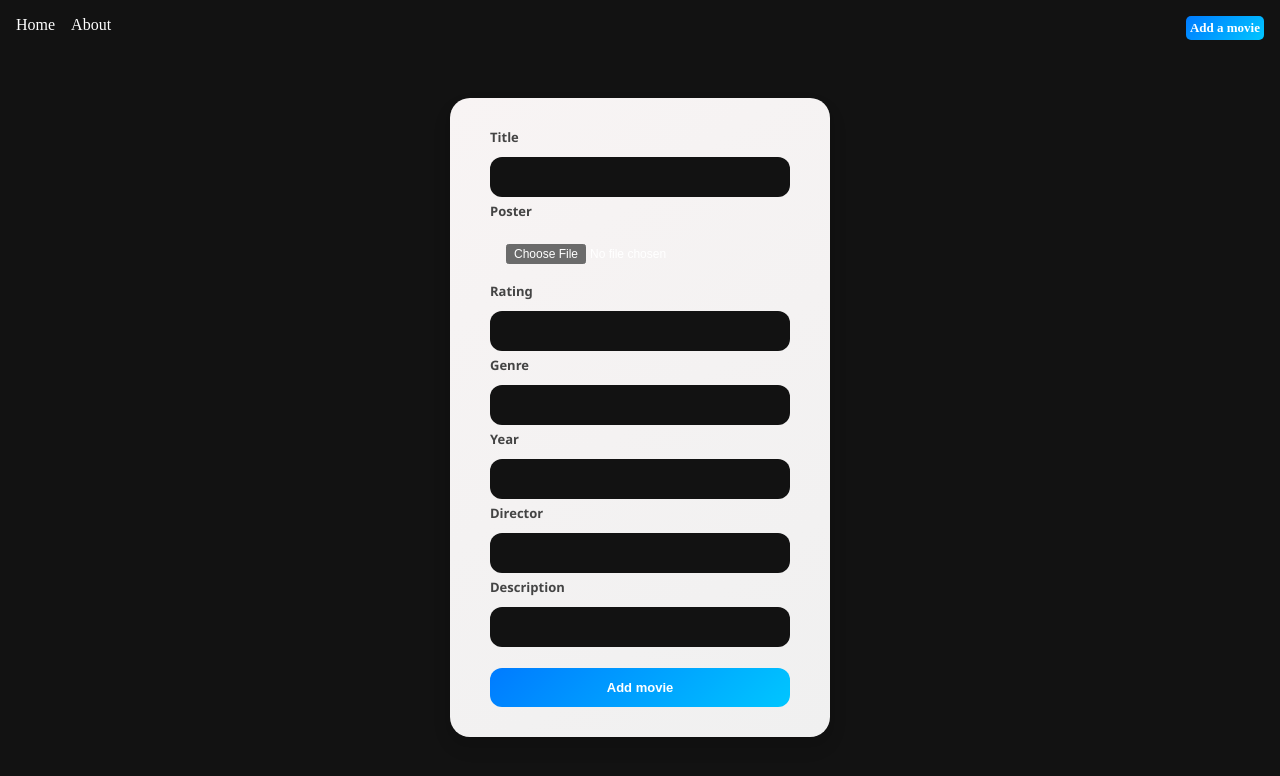
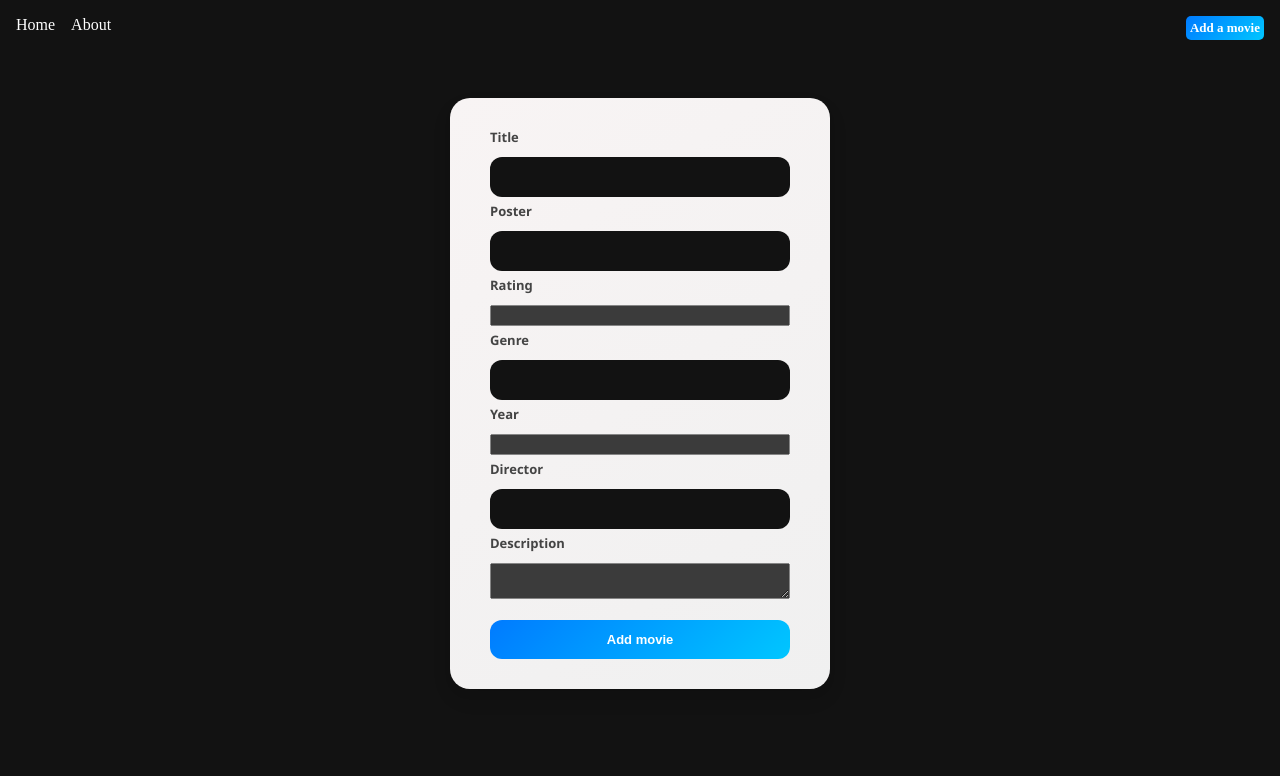
Before and after one commit to lavil014/movie-explorer-app, a React (Vite) app: page /addamovie in a window 1280 px wide. Shown: the top 776 px of the page. Built offline with nearby package versions, Linux system fonts and the light colour scheme.

Commit message:
feat(addMovie) : addMovie function addMovie function updated to add the new movie data to the movies array.

```diff
--- a/src/components/MovieForm.jsx
+++ b/src/components/MovieForm.jsx
@@ -1,43 +1,92 @@
 import '../Stylesheets/MovieForm.css'
 import { useState } from 'react'
 
+import movies from '../data/movies.json'
 
 const MovieForm = ()=>{
 
-  const [title, setTitle] = useState('');
-  const [poster, setPoster] = useState('');
-  const [rating, setRating] = useState(0);
-  const [genre, setGenre] = useState('');
-  const [year , setYear] = useState(0);
-  const [director, setDirector] = useState('');
-  const [description, setDescription] = useState('');
+  const [movieData, setMovieData] = useState({
+    title : '',
+    poster : '',
+    rating : '',
+    genre : '',
+    year : '',
+    director : '',
+    description : ''
+  })
+
+  const [newMovieData, setNewMovieData]= useState(movies);
+
+  const {title, poster,rating,genre,year,director,description} = movieData;
 
 
+  const manageMovieData = (e)=>{
+
+    const {name, value} = e.target;
+    let updatedValue = value;
 
 
-  const addMovie = ()=>{
-    alert('Add your movie');
+    if(name === 'rating' || name === 'year'){
+
+      updatedValue = Number(value);
+
+      if(updatedValue === ''){
+        updatedValue = 0
+      }
+
+    }else{
+      updatedValue = value;
+    }
+
+
+      setMovieData((prevData)=>({
+        ...prevData,
+        [name] : updatedValue
+      }));
+
   }
+
+
+  const addMovie = (e)=>{
+    e.preventDefault()
+
+    setNewMovieData((prevMovies =>[...prevMovies, movieData]));
+
+    setMovieData({
+
+      title : '',
+      poster : '',
+      rating : '',
+      genre : '',
+      year : '',
+      director : '',
+      description : ''
+    })
+
+
+  }
+
+  console.log(newMovieData)
+
 
   return (
     <div className="movie-form-container">
-      <form action="">
+      <form onSubmit={addMovie} action="">
         <label  htmlFor="">Title</label>
-        <input id='movie-title' type="text" />
+        <input name='title' value={title} onChange={manageMovieData} id='movie-title' type="text" />
         <label htmlFor="">Poster</label>
-        <input id='' type="file" accept='image/*'/>
+        <input name='poster' value={poster} onChange={manageMovieData} type="text"/>
         <label htmlFor="">Rating</label>
-        <input id='' type="text" />
+        <input name='rating' value={rating} onChange={manageMovieData} type="number" />
         <label htmlFor="">Genre</label>
-        <input type="text" />
+        <input name='genre' value={genre} onChange={manageMovieData} type="text" />
         <label htmlFor="">Year</label>
-        <input type="text" />
+        <input name='year' value={year} onChange={manageMovieData} type="number" />
         <label htmlFor="">Director</label>
-        <input type="text" />
+        <input name='director' value={director} onChange={manageMovieData} type="text" />
         <label htmlFor="">Description</label>
-        <input type='text-area' />
-
-        <button type="button" >Add movie</button>
+        <textarea name="description" value={description} onChange={manageMovieData} id=""></textarea>
+        <button type="submit">Add movie</button>
       </form>
     </div>
   )
```
